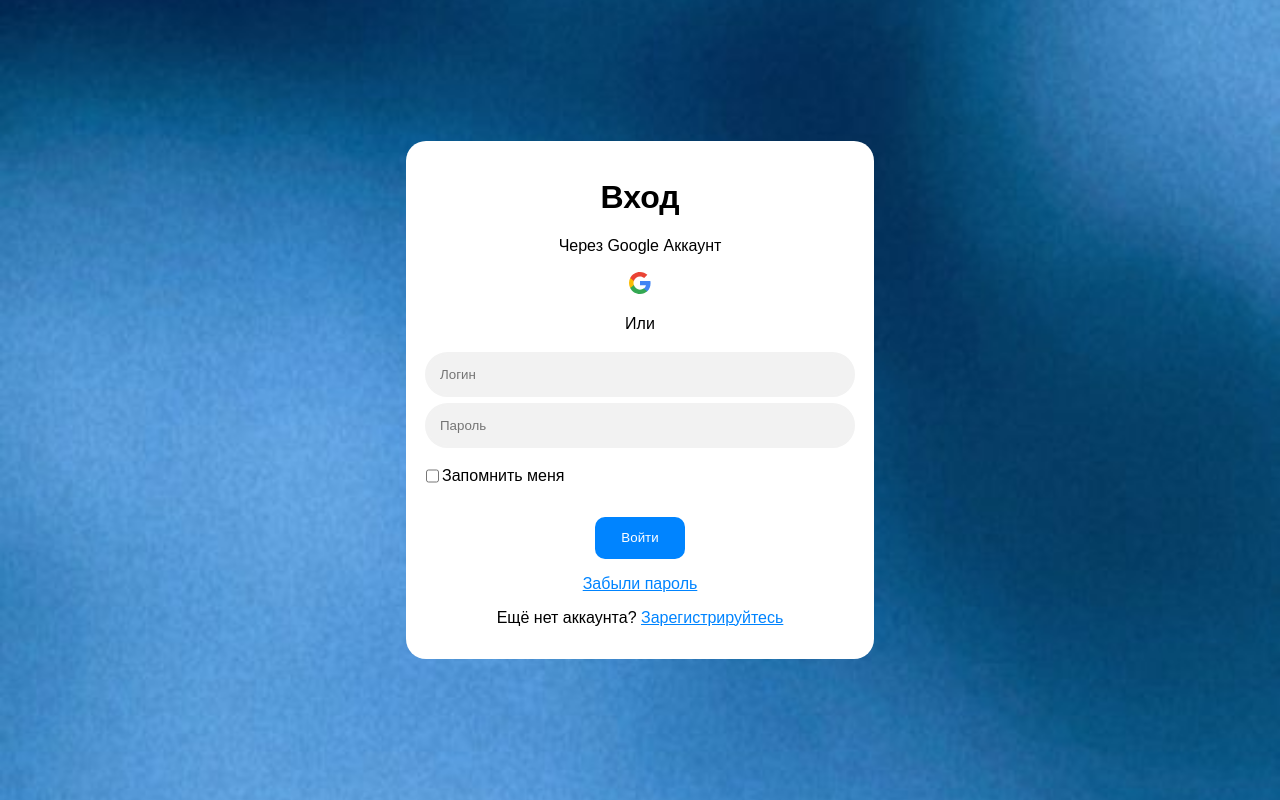
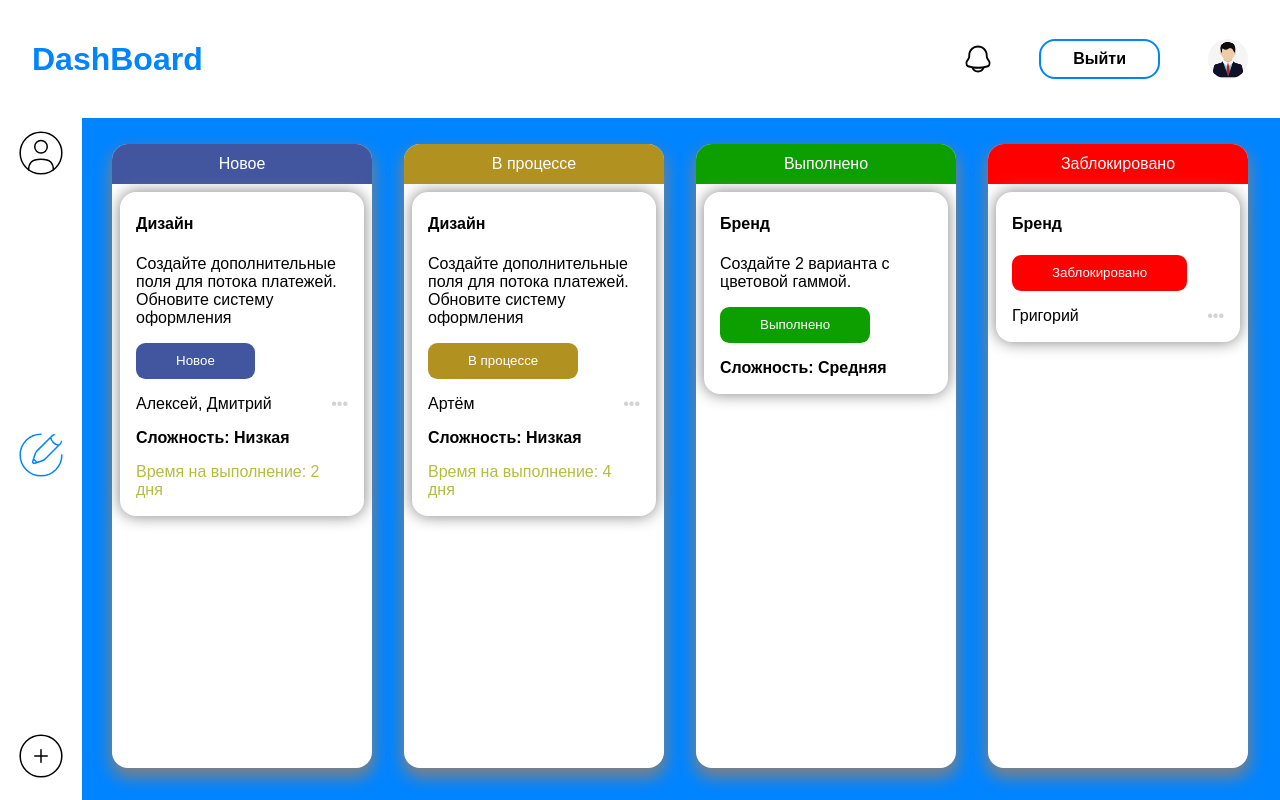
Before and after one commit to firstdray/Hackaton, a React (Create React App) app: page /dashboard in a window 1280 px wide. Before the commit this address led to /signin. Built offline with nearby package versions, Linux system fonts and the light colour scheme.

Commit message:
add dashboard & styles

```diff
--- a/src/App.jsx
+++ b/src/App.jsx
@@ -9,6 +9,7 @@ import SignUp from "./components/Auth/signUp/signUp";
 import SignIn from "./components/Auth/signIn/signIn";
 import User from "./components/Profile/User/user";
 import Admin from "./components/Profile/Admin/admin";
+import DashBoard from "./components/DashBoard/dashboard";
 
 function App() {
   return (
@@ -23,6 +24,8 @@ function App() {
 
               <Route path="/profileadmin" element={<Admin />} />
 
+              <Route path="/dashboard" element={<DashBoard />} />
+
               <Route path="*" element={<Navigate to="/signin" />}/>
           </Routes>
       </Router>
--- /dev/null
+++ b/src/components/DashBoard/dashboard.css
@@ -0,0 +1,87 @@
+.DashBoard {
+    display: flex;
+    justify-content: space-between;
+    height: 100vh;
+    width: 100%;
+    background: #0084FF;
+}
+
+.DashBoard .Main {
+    margin-top: 7em;
+    margin-left: 5em;
+    padding: 1em;
+    flex: 1;
+    display: flex;
+    justify-content: space-between;
+    flex-wrap: wrap;
+}
+
+.DashBoard .Main .column {
+    margin: 1em;
+    background: white;
+    padding: 0;
+    box-sizing: border-box;
+    border-radius: 1em;
+    box-shadow: 0 .5em 1em .1em gray;
+    flex: 1 1 1em;
+}
+
+.DashBoard .Main .column .column-header {
+    border-top-left-radius: 1em;
+    border-top-right-radius: 1em;
+    padding: .7em;
+    text-align: center;
+}
+
+.DashBoard .Main .column .column-content {
+    padding: .1em 1em;
+    margin: .5em;
+    border-radius: 1em;
+    box-shadow: 0 0 1em gray;
+}
+
+.DashBoard .Main .column .column-content button {
+    border: none;
+    border-radius:.7em;
+    padding: .8em 3em;
+}
+
+.DashBoard .Main .column .column-content .column-content-name {
+    margin-top: 1em;
+    margin-bottom: 1em;
+}
+
+.DashBoard .Main .column .column-content .column-content-name:after {
+    content: " •••";
+    cursor: pointer;
+    float: right;
+    color: lightgray;
+}
+
+.DashBoard .Main .column .column-content .column-content-boldtext {
+    font-weight: bold;
+}
+
+.DashBoard .Main .column .column-content .column-content-deadline {
+    color: #b3bd43;
+}
+
+#column-color-new {
+    background: #4256a0;
+    color: white;
+}
+
+#column-color-inprocess {
+    background: #B19221;
+    color: white;
+}
+
+#column-color-done {
+    background: #0D9F00;
+    color: white;
+}
+
+#column-color-blocked {
+    background: red;
+    color: white;
+}
--- /dev/null
+++ b/src/components/DashBoard/dashboard.jsx
@@ -0,0 +1,72 @@
+import React, {useState} from 'react'
+import "../Profile/profile.css"
+import "./dashboard.css"
+
+import Sidebar  from "../Profile/Sidebar/sidebar"
+import Header  from "../Header/header"
+
+import profile from "../../assets/icons/profile.svg"
+import dashboard from "../../assets/icons/dashboardAct.svg"
+
+function DashBoard() {
+    return (
+        <>
+            <div className="Profile">
+                <Header/>
+                <Sidebar profile={profile} dashboard={dashboard}/>
+                <div className="DashBoard">
+                    <div className="Main">
+                        <div className="column">
+                            <div className="column-header" id="column-color-new">Новое</div>
+                            <div className="column-content">
+                                <h4>Дизайн</h4>
+                                <p>Создайте дополнительные поля для потока платежей. Обновите систему оформления</p>
+                                <button id="column-color-new">Новое</button>
+                                <div className="column-content-name">Алексей, Дмитрий</div>
+                                <div className="column-content-boldtext">
+                                    <p>Сложность: Низкая</p>
+                                </div>
+                                <div><p className="column-content-deadline">Время на выполнение: 2 дня</p></div>
+                            </div>
+                        </div>
+                        <div className="column">
+                            <div className="column-header" id="column-color-inprocess">В процессе</div>
+                            <div className="column-content">
+                                <h4>Дизайн</h4>
+                                <p>Создайте дополнительные поля для потока платежей. Обновите систему оформления</p>
+                                <button id="column-color-inprocess">В процессе</button>
+                                <div className="column-content-name">Артём</div>
+                                <div className="column-content-boldtext">
+                                    <p>Сложность: Низкая</p>
+                                </div>
+                                <div><p className="column-content-deadline">Время на выполнение: 4 дня</p></div>
+                            </div>
+                        </div>
+                        <div className="column">
+                            <div className="column-header" id="column-color-done">Выполнено</div>
+                            <div className="column-content">
+                                <h4>Бренд</h4>
+                                <p>Создайте 2 варианта с цветовой гаммой.</p>
+                                <button id="column-color-done">Выполнено</button>
+                                <div className="column-content-boldtext">
+                                    <p>Сложность: Средняя</p>
+                                </div>
+                            </div>
+                        </div>
+                        <div className="column">
+                            <div className="column-header" id="column-color-blocked">Заблокировано</div>
+                            <div className="column-content">
+                                <h4>Бренд</h4>
+                                <button id="column-color-blocked">Заблокировано</button>
+                                <div className="column-content-name">Григорий</div>
+                            </div>
+                        </div>
+
+                    </div>
+                </div>
+            </div>
+        </>
+    )
+}
+
+export default DashBoard;
--- a/src/components/Profile/profile.css
+++ b/src/components/Profile/profile.css
@@ -63,7 +63,7 @@ img {
 
 .Profile .sidebar {
     position: fixed;
-    top:5.5em;
+    top:7em;
     left:0;
     bottom:0;
     background:white;
```
